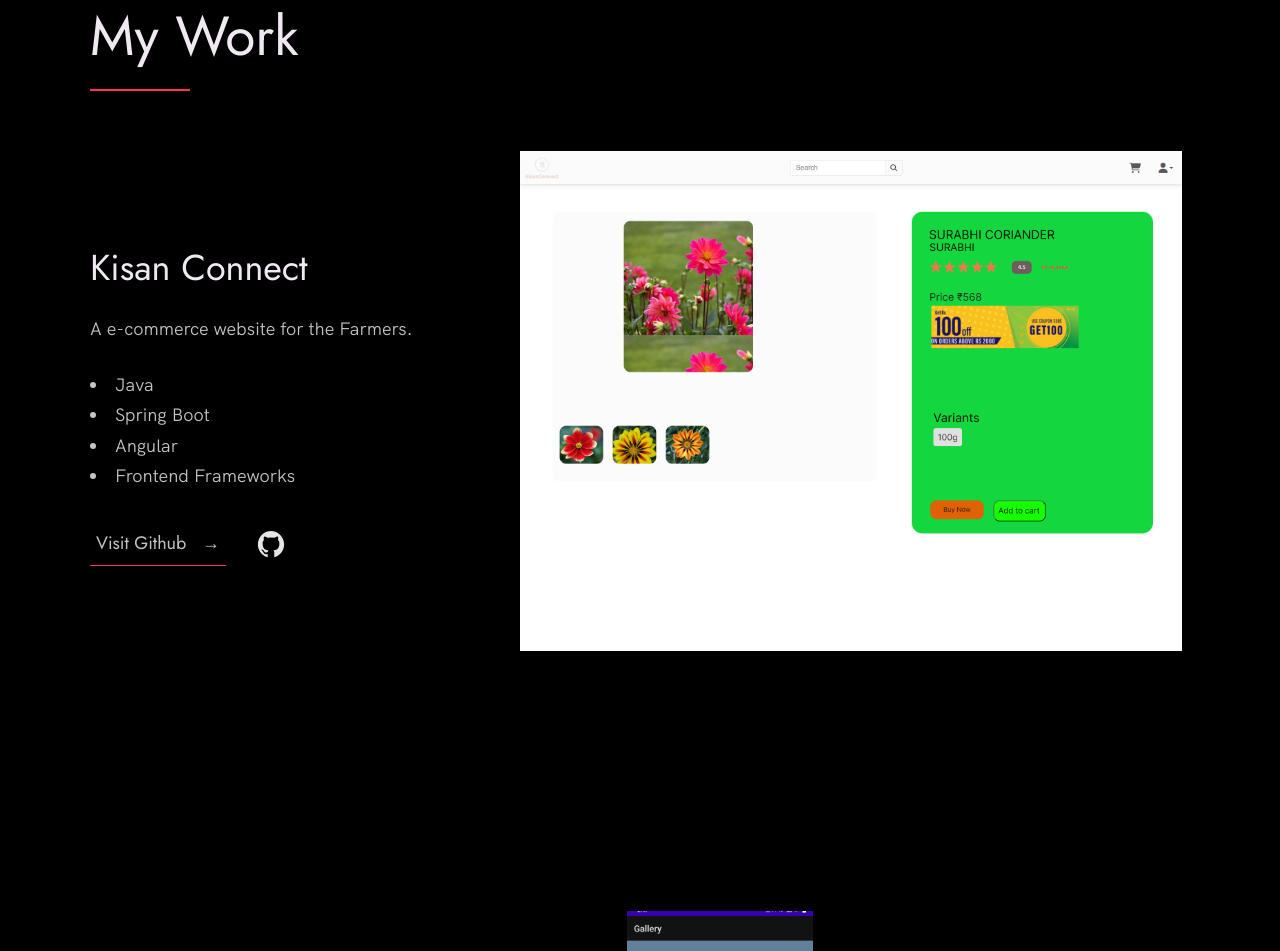
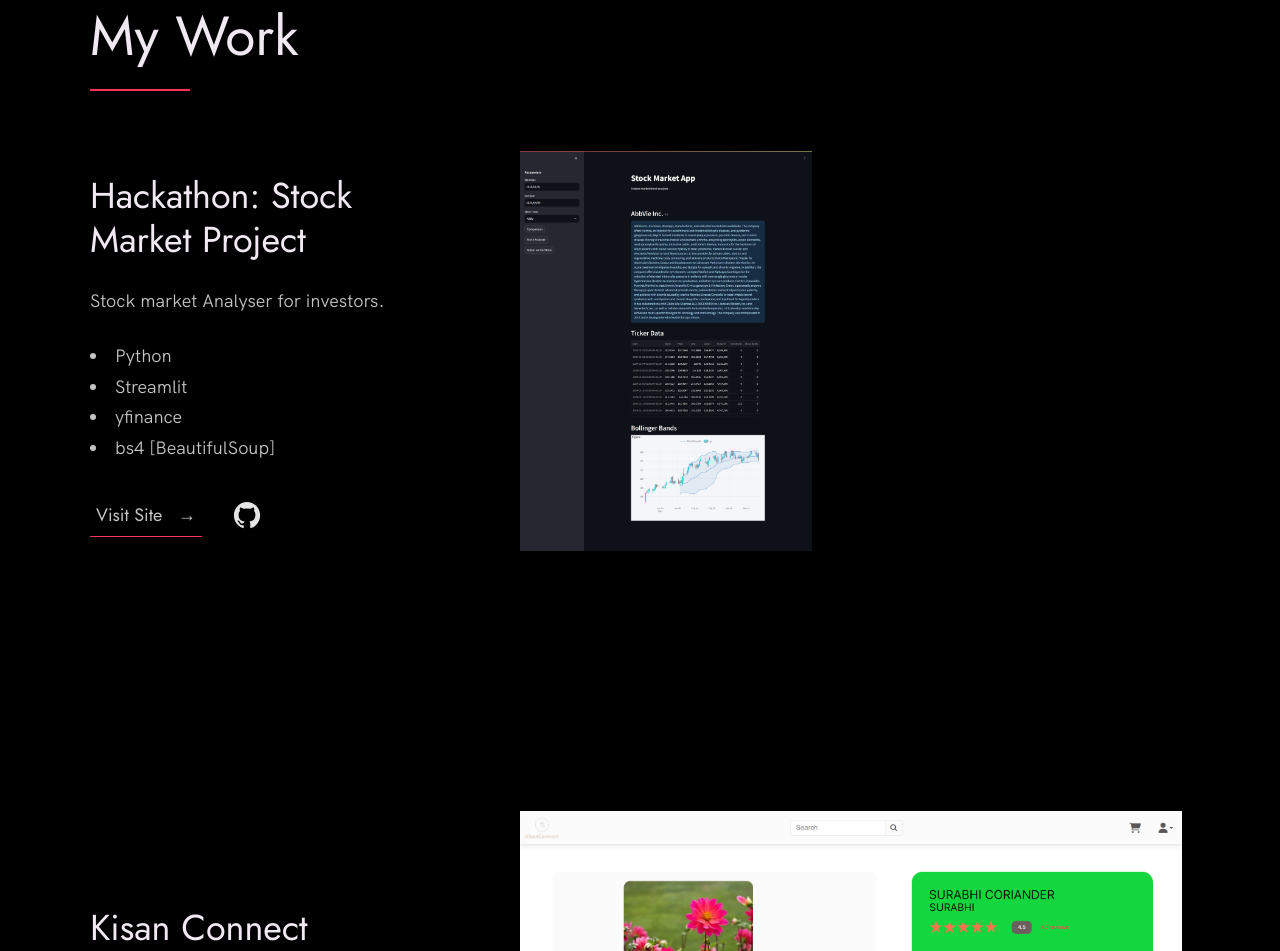
Before and after one commit to kart9071/Karthikportfolio, a plain HTML site: page index.html in a window 1280 px wide. Shown: the part 917-1868 px from the top of the page. Drawn offline with Linux system fonts and the light colour scheme.

Commit message:
new commit

```diff
--- a/index.html
+++ b/index.html
@@ -51,6 +51,36 @@
     <section class="work" id="work">
       <div class="row">
         <h2>My Work</h2>
+
+          <!-- Next Project -->
+          <div class="work__box">
+            <div class="work__text">
+              <h3>Hackathon: Stock Market Project</h3>
+              <p>
+                Stock market Analyser for investors.
+              </p>
+              <ul class="work__list">
+                <li>Python</li>
+                <li>Streamlit</li>
+                <li>yfinance</li>
+                <li>bs4 [BeautifulSoup]</li>
+              </ul>
+
+              <div class="work__links">
+                <a href="https://project-stock-market.onrender.com/" target="_blank" class="link__text">
+                  Visit Site <span>&rarr;</span>
+                </a>
+                <a href="https://github.com/kart9071/project-stock_market.git" title="View Source Code" target="_blank">
+                  <img src="./images/github.svg" class="work__code" alt="GitHub">
+                </a>
+              </div>
+            </div>
+            <div class="work__image-box">
+              <img src="./images/stock-market.png" class="work__image" alt="Project 1" height="400px" width="" />
+            </div>
+          </div>
+
+
         <div class="work__boxes">
           <div class="work__box">
             <div class="work__text">
@@ -78,6 +108,10 @@
               <img src="./images/KisanConnect.png" class="work__image" alt="Project 1" height="500px" />
             </div>
           </div>
+
+
+
+          <!-- next projects -->
 
           <div class="work__box">
             <div class="work__text">
```
Also changed, not shown: images/stock-market.png (added).
